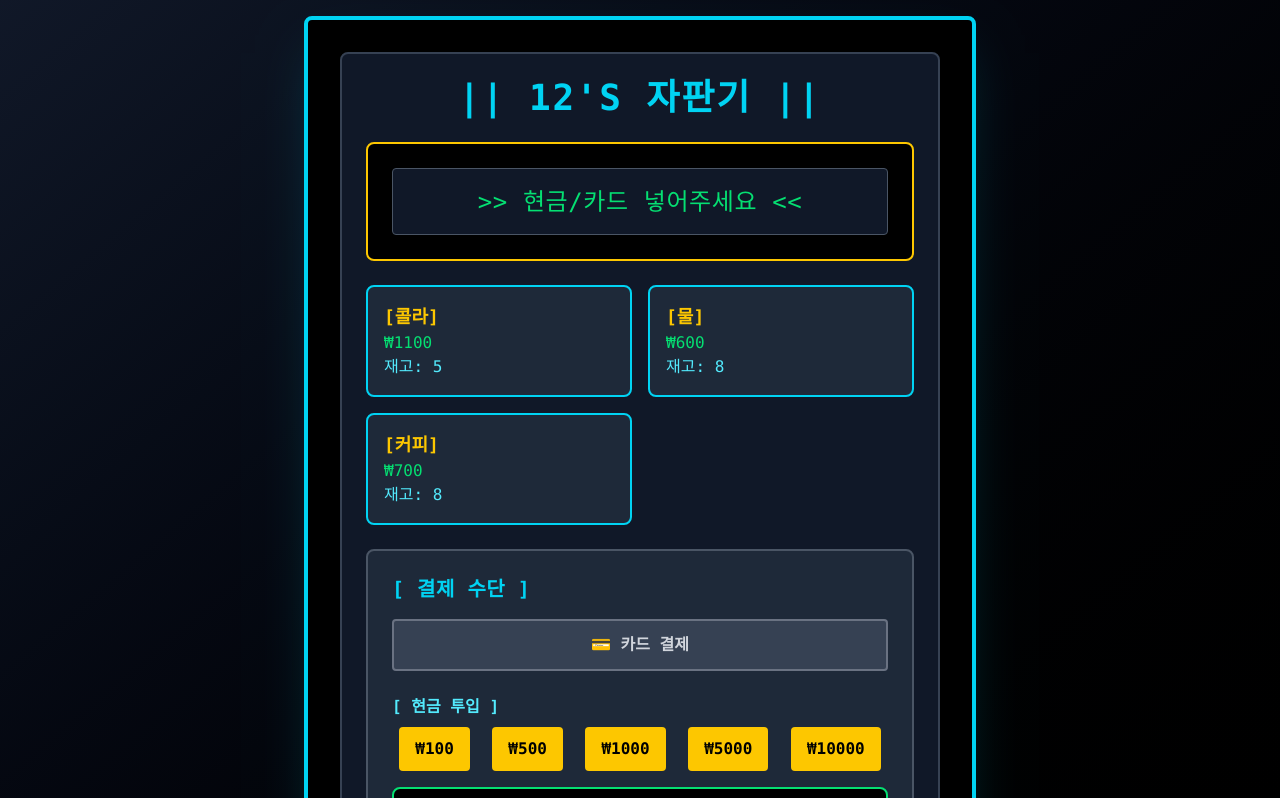
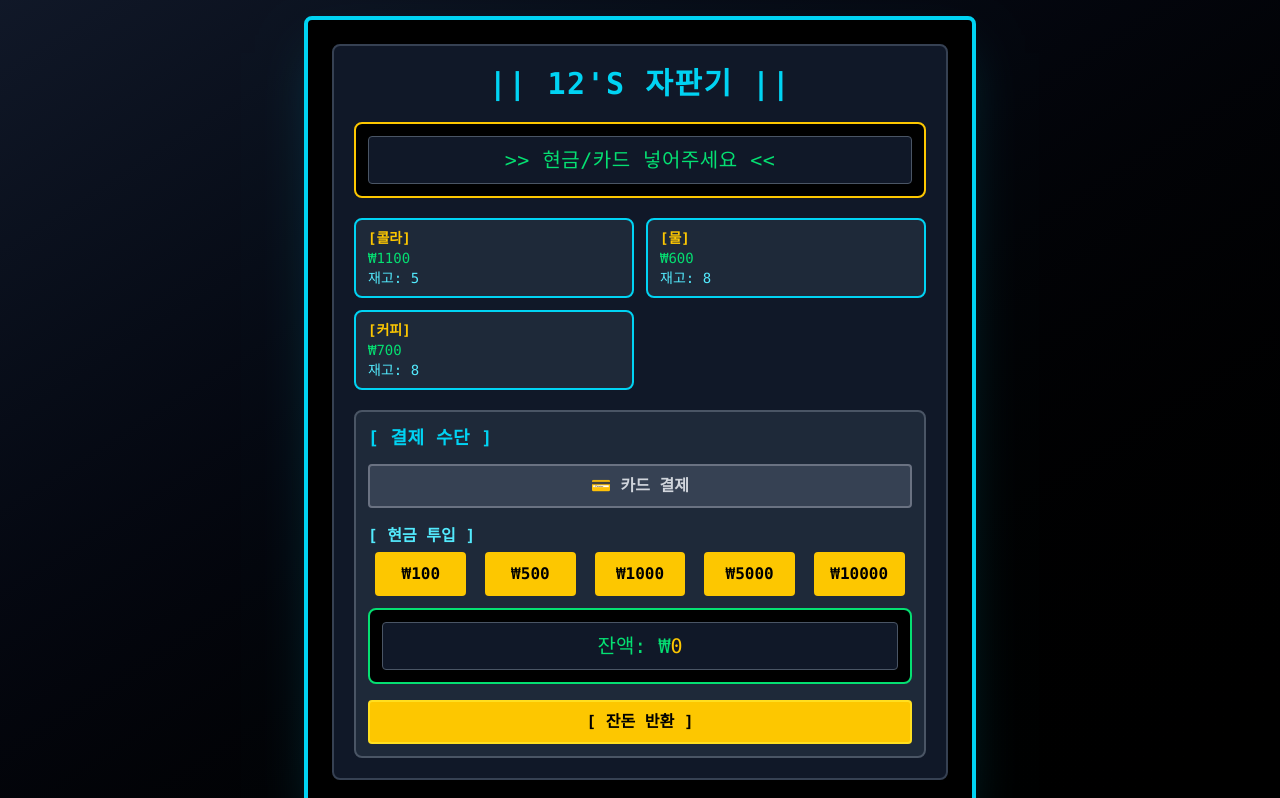
Before and after one commit to 12ya/iliya-vending-machine, a React (Vite) app: page / in a window 1280 px wide. Shown: the top 798 px of the page. Built offline with nearby package versions, Linux system fonts and the light colour scheme.

Commit message:
VendingMachine: to fit the screen vertically

```diff
--- a/src/components/VendingMachine/CashButton.tsx
+++ b/src/components/VendingMachine/CashButton.tsx
@@ -6,7 +6,7 @@ type CashButtonProps = {
 export const CashButton = ({ option, isCardMode, onClick }: CashButtonProps) => (
     <button
         onClick={!isCardMode ? onClick : () => {}}
-        className={`px-3 md:px-4 py-3 md:py-2 font-mono font-bold text-sm md:text-base text-black ${
+        className={`px-3 md:px-4 py-2 md:py-2 font-mono font-bold text-sm md:text-base text-black min-w-1/6 ${
             isCardMode
                 ? 'bg-gray-700 border-gray-500 text-gray-300 hover:bg-gray-600'
                 : 'bg-yellow-400 border-yellow-300 hover:bg-yellow-300 active:bg-yellow-500'
--- a/src/components/VendingMachine/Display.tsx
+++ b/src/components/VendingMachine/Display.tsx
@@ -8,8 +8,8 @@ type DisplayProps = {
 
 export const Display = ({ children, borderColor = 'border-yellow-400' }: DisplayProps) => {
     return (
-        <div className={`p-4 md:p-6 bg-black border-2 ${borderColor} rounded-lg shadow-inner`}>
-            <div className='p-2 md:p-4 bg-gray-900 border border-gray-600 rounded flex items-center justify-center min-h-[2rem] md:min-h-[4.2rem]'>
+        <div className={`p-1 md:p-3 bg-black border-2 ${borderColor} rounded-lg shadow-inner`}>
+            <div className='p-1 md:p-2 bg-gray-900 border border-gray-600 rounded flex items-center justify-center min-h-[1rem] md:min-h-[3rem]'>
                 {children}
             </div>
         </div>
--- a/src/components/VendingMachine/Drink.tsx
+++ b/src/components/VendingMachine/Drink.tsx
@@ -8,17 +8,17 @@ export const Drink = ({ drink, onClick }: DrinkProps) => {
     return (
         <button
             onClick={onClick}
-            className={`p-3 md:p-4 rounded-lg text-left font-mono border-2 transition-all cursor-pointer min-h-20 md:min-h-24 ${
+            className={`px-2 md:px-3 py-1 md:py-2 rounded-lg text-left font-mono border-2 transition-all cursor-pointer min-h-10 ${
                 drink.stock > 0
                     ? 'bg-gray-800 border-cyan-400 text-cyan-300 hover:bg-cyan-900 hover:shadow-lg hover:shadow-cyan-400/30 active:bg-cyan-800'
                     : 'bg-gray-700 border-gray-500 text-gray-400 cursor-not-allowed'
             }`}
             disabled={drink.stock === 0}
         >
-            <p className='text-base md:text-lg font-bold text-yellow-400'>[{drink.name}]</p>
-            <p className='text-sm md:text-base text-green-400'>₩{drink.price}</p>
+            <p className='text-sm font-bold text-yellow-400'>[{drink.name}]</p>
+            <p className='text-sm text-green-400'>₩{drink.price}</p>
             <p
-                className={`text-sm md:text-base ${
+                className={`text-sm ${
                     drink.stock > 0 ? 'text-cyan-300' : 'text-red-400'
                 }`}
             >
--- a/src/components/VendingMachine/Insert.tsx
+++ b/src/components/VendingMachine/Insert.tsx
@@ -20,15 +20,15 @@ export const Insert = ({
 }: InsertProps) => {
     const isCardMode = paymentMode === 'card';
     return (
-        <div className='p-4 md:p-6 bg-gray-800 border-2 border-gray-600 rounded-lg'>
-            <h2 className='mb-3 md:mb-4 text-lg md:text-xl font-bold text-cyan-400 font-mono tracking-wide'>
+        <div className='p-1 md:p-3 bg-gray-800 border-2 border-gray-600 rounded-lg'>
+            <h2 className='mb-1 md:mb-3 text-base md:text-lg font-bold text-cyan-400 font-mono tracking-wide'>
                 [ 결제 수단 ]
             </h2>
 
-            <div className='mb-4 md:mb-6'>
+            <div className='mb-1 md:mb-4'>
                 <button
                     onClick={onToggleCard}
-                    className={`w-full px-4 py-3 font-mono font-bold text-sm md:text-base rounded border-2 transition-all min-h-12 cursor-pointer ${
+                    className={`w-full px-3 py-2 font-mono font-bold text-sm md:text-base rounded border-2 transition-all min-h-10 cursor-pointer ${
                         isCardMode
                             ? 'bg-blue-600 border-blue-400 text-white hover:bg-blue-500'
                             : 'bg-gray-700 border-gray-500 text-gray-300 hover:bg-gray-600'
@@ -38,16 +38,16 @@ export const Insert = ({
                 </button>
             </div>
 
-            <div className='mb-3 md:mb-4'>
-                <h3 className='text-sm md:text-base font-bold text-cyan-300 font-mono mb-2'>
+            <div className='mb-1 md:mb-3'>
+                <h3 className='text-sm md:text-base font-bold text-cyan-300 font-mono mb-1'>
                     [ 현금 투입 ]
                 </h3>
-                <div className='grid grid-cols-2 md:flex md:justify-around gap-2'>{children}</div>
+                <div className='grid grid-cols-2 md:flex md:justify-around gap-1'>{children}</div>
             </div>
 
-            <div className='mb-4 md:mb-6'>
+            <div className='mb-1 md:mb-4'>
                 <Display borderColor='border-green-400'>
-                    <div className='font-mono text-lg md:text-2xl text-green-400 text-center'>
+                    <div className='font-mono text-base md:text-xl text-green-400 text-center'>
                         {isCardMode ? (
                             <>
                                 카드: <span className='text-blue-400'>승인됨</span>
@@ -64,7 +64,7 @@ export const Insert = ({
 
             <button
                 onClick={onReturn}
-                className='w-full px-4 py-4 md:py-3 font-mono font-bold text-sm md:text-base text-black bg-yellow-400 border-2 border-yellow-300 rounded hover:bg-yellow-300 hover:shadow-lg hover:shadow-yellow-400/30 active:bg-yellow-500 transition-all min-h-[48px]'
+                className='w-full px-3 py-2 font-mono font-bold text-sm md:text-base text-black bg-yellow-400 border-2 border-yellow-300 rounded hover:bg-yellow-300 hover:shadow-lg hover:shadow-yellow-400/30 active:bg-yellow-500 transition-all min-h-[40px]'
             >
                 [ {isCardMode ? '카드 반환' : '잔돈 반환'} ]
             </button>
--- a/src/components/VendingMachine/index.tsx
+++ b/src/components/VendingMachine/index.tsx
@@ -20,16 +20,16 @@ const VendingMachine: React.FC = () => {
     } = useVendingMachine();
 
     return (
-        <div className='w-full max-w-2xl mx-auto p-4 md:p-8 bg-black border-4 border-cyan-400 rounded-lg shadow-2xl shadow-cyan-400/20'>
-            <div className='p-4 md:p-6 bg-gray-900 border-2 border-gray-700 rounded-lg'>
-                <h1 className='mb-4 md:mb-6 text-2xl md:text-4xl font-bold text-center text-cyan-400 font-mono tracking-wider'>
+        <div className='w-full max-w-2xl mx-auto p-2 md:p-6 bg-black border-4 border-cyan-400 rounded-lg shadow-2xl shadow-cyan-400/20'>
+            <div className='p-2 md:p-5 bg-gray-900 border-2 border-gray-700 rounded-lg'>
+                <h1 className='mb-2 md:mb-5 text-xl md:text-3xl font-bold text-center text-cyan-400 font-mono tracking-wider'>
                     || 12'S 자판기 ||
                 </h1>
 
-                <div className='mb-4 md:mb-6'>
+                <div className='mb-2 md:mb-5'>
                     <Display borderColor='border-yellow-400'>
                         <p
-                            className={`font-mono text-lg md:text-2xl text-center tracking-wide break-words text-[0.8rem] ${
+                            className={`font-mono text-base md:text-xl text-center tracking-wide break-words text-[0.8rem] ${
                                 message.status === 'error' ? 'text-red-400' : 'text-green-400'
                             }`}
                         >
@@ -38,7 +38,7 @@ const VendingMachine: React.FC = () => {
                     </Display>
                 </div>
 
-                <div className='grid grid-cols-1 md:grid-cols-2 gap-3 md:gap-4 mb-4 md:mb-6'>
+                <div className='grid grid-cols-1 md:grid-cols-2 gap-1 md:gap-3 mb-2 md:mb-5'>
                     {drinks.map((drink) => (
                         <Drink key={drink.id} drink={drink} onClick={() => selectDrink(drink.id)} />
                     ))}
```
